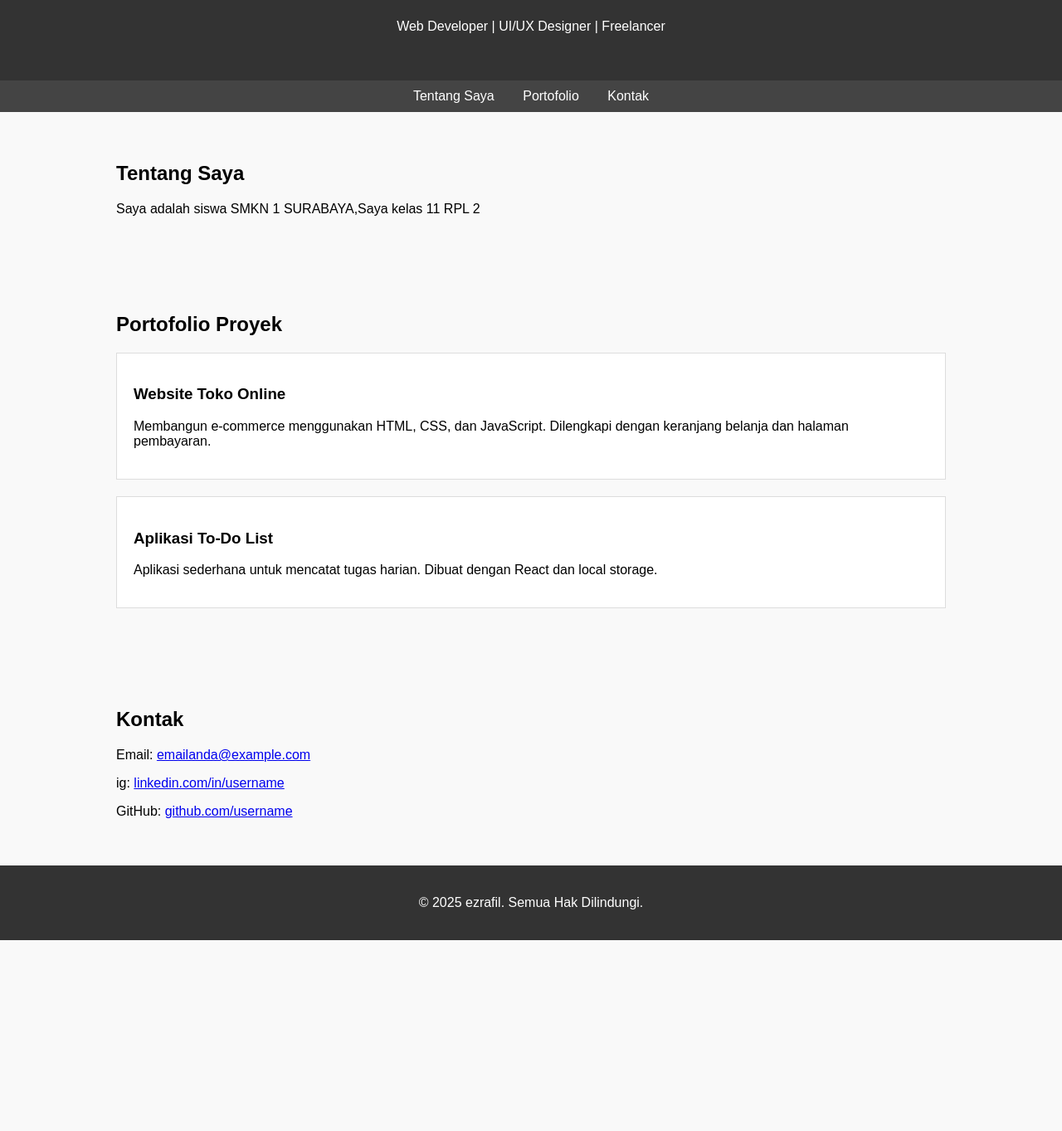
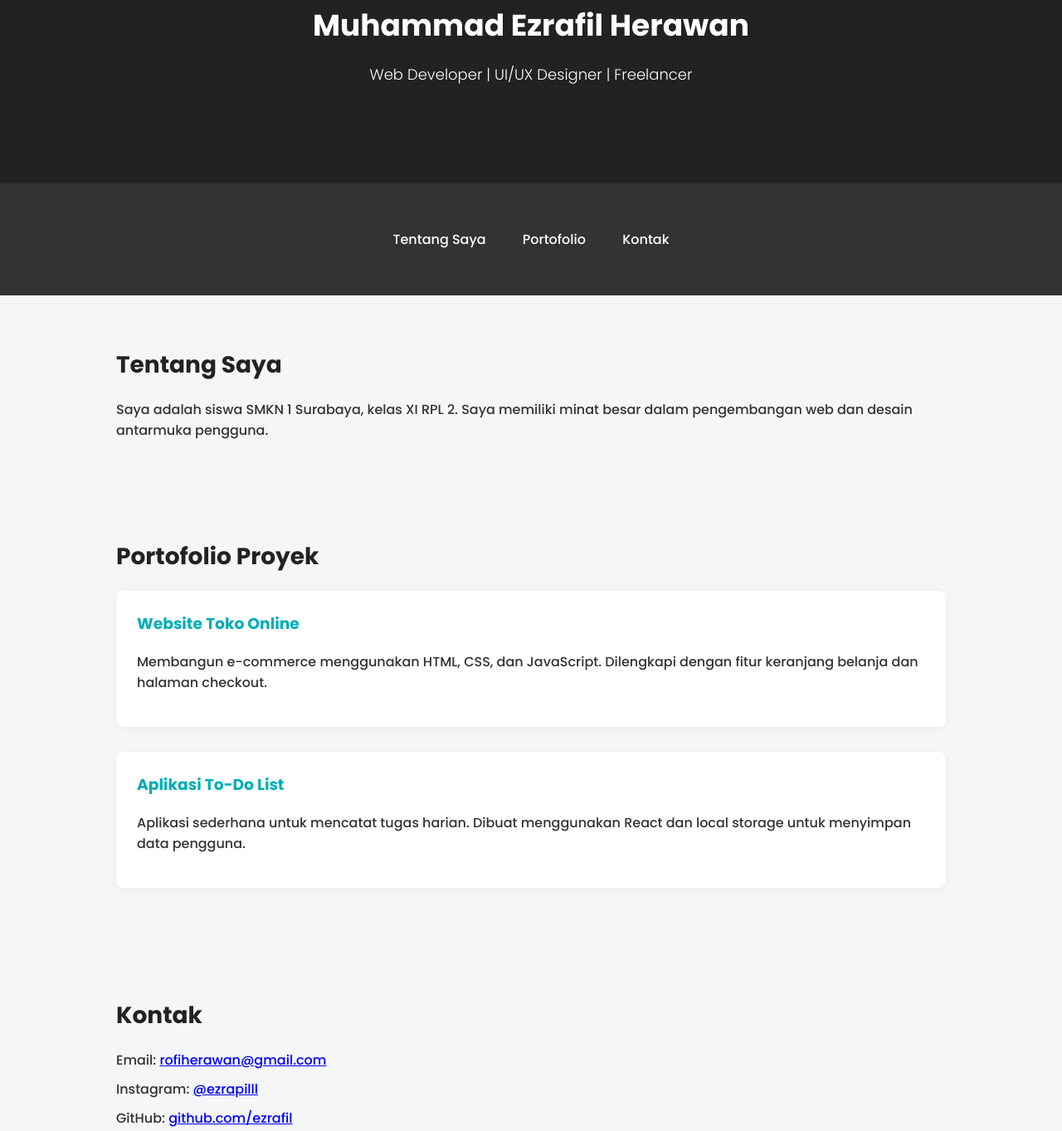
Before and after one commit to ezrafil/tugas1, a plain HTML site: page index.html in a window 1280 px wide. Shown: the part 97-1460 px from the top of the page at 83% size. Before the commit the page ends 1230 px from the top, so only its background shows below. Drawn offline with Linux system fonts and the light colour scheme.

Commit message:
menambahkan html

```diff
--- a/index.html
+++ b/index.html
@@ -3,92 +3,58 @@
 <head>
   <meta charset="UTF-8">
   <meta name="viewport" content="width=device-width, initial-scale=1">
-  <title>Portofolio Saya</title>
-  <style>
-    body {
-      font-family: Arial, sans-serif;
-      margin: 0;
-      padding: 0;
-      background-color: #f9f9f9;
-    }
-    header {
-      background-color: #333;
-      color: #fff;
-      padding: 40px 0;
-      text-align: center;
-    }
-    nav {
-      background-color: #444;
-      padding: 10px;
-      text-align: center;
-    }
-    nav a {
-      color: #fff;
-      margin: 0 15px;
-      text-decoration: none;
-    }
-    section {
-      padding: 40px;
-      max-width: 1000px;
-      margin: auto;
-    }
-    .project {
-      background-color: #fff;
-      border: 1px solid #ddd;
-      padding: 20px;
-      margin-bottom: 20px;
-    }
-    footer {
-      background-color: #333;
-      color: #fff;
-      text-align: center;
-      padding: 20px;
-    }
-  </style>
+  <title>Portofolio Muhammad Ezrafil</title>
+  <link rel="stylesheet" href="style.css">
+  <link href="https://fonts.googleapis.com/css2?family=Poppins:wght@300;500;700&display=swap" rel="stylesheet">
 </head>
 <body>
 
   <header>
-    <h1>Halo, Saya Muhammad Ezrafil Herawan</h1>
-    <p>Web Developer | UI/UX Designer | Freelancer</p>
+    <div class="container">
+      <h1>Muhammad Ezrafil Herawan</h1>
+      <p>Web Developer | UI/UX Designer | Freelancer</p>
+    </div>
   </header>
 
   <nav>
-    <a href="#tentang">Tentang Saya</a>
-    <a href="#portofolio">Portofolio</a>
-    <a href="#kontak">Kontak</a>
+    <div class="container">
+      <a href="#tentang">Tentang Saya</a>
+      <a href="#portofolio">Portofolio</a>
+      <a href="#kontak">Kontak</a>
+    </div>
   </nav>
 
-  <section id="tentang">
+  <section id="tentang" class="container">
     <h2>Tentang Saya</h2>
-    <p>Saya adalah siswa SMKN 1 SURABAYA,Saya kelas 11 RPL 2</p>
+    <p>Saya adalah siswa SMKN 1 Surabaya, kelas XI RPL 2. Saya memiliki minat besar dalam pengembangan web dan desain antarmuka pengguna.</p>
   </section>
 
-  <section id="portofolio">
+  <section id="portofolio" class="container">
     <h2>Portofolio Proyek</h2>
 
     <div class="project">
       <h3>Website Toko Online</h3>
-      <p>Membangun e-commerce menggunakan HTML, CSS, dan JavaScript. Dilengkapi dengan keranjang belanja dan halaman pembayaran.</p>
+      <p>Membangun e-commerce menggunakan HTML, CSS, dan JavaScript. Dilengkapi dengan fitur keranjang belanja dan halaman checkout.</p>
     </div>
 
     <div class="project">
       <h3>Aplikasi To-Do List</h3>
-      <p>Aplikasi sederhana untuk mencatat tugas harian. Dibuat dengan React dan local storage.</p>
+      <p>Aplikasi sederhana untuk mencatat tugas harian. Dibuat menggunakan React dan local storage untuk menyimpan data pengguna.</p>
     </div>
 
-    <!-- Tambahkan proyek lainnya di sini -->
   </section>
 
-  <section id="kontak">
+  <section id="kontak" class="container">
     <h2>Kontak</h2>
-    <p>Email: <a href="mailto:rofiherawan@gmail.com">emailanda@example.com</a></p>
-    <p>ig: <a href="https://www.instagram.com/ezrapilll?igsh=cjdzbnJzZ2w0azhi" target="_blank">linkedin.com/in/username</a></p>
-    <p>GitHub: <a href="https://github.com/ezrafil" target="_blank">github.com/username</a></p>
+    <ul>
+      <li>Email: <a href="mailto:rofiherawan@gmail.com">rofiherawan@gmail.com</a></li>
+      <li>Instagram: <a href="https://www.instagram.com/ezrapilll" target="_blank">@ezrapilll</a></li>
+      <li>GitHub: <a href="https://github.com/ezrafil" target="_blank">github.com/ezrafil</a></li>
+    </ul>
   </section>
 
   <footer>
-    <p>&copy; 2025 ezrafil. Semua Hak Dilindungi.</p>
+    <p>&copy; 2025 Muhammad Ezrafil. Semua Hak Dilindungi.</p>
   </footer>
 
 </body>
```
